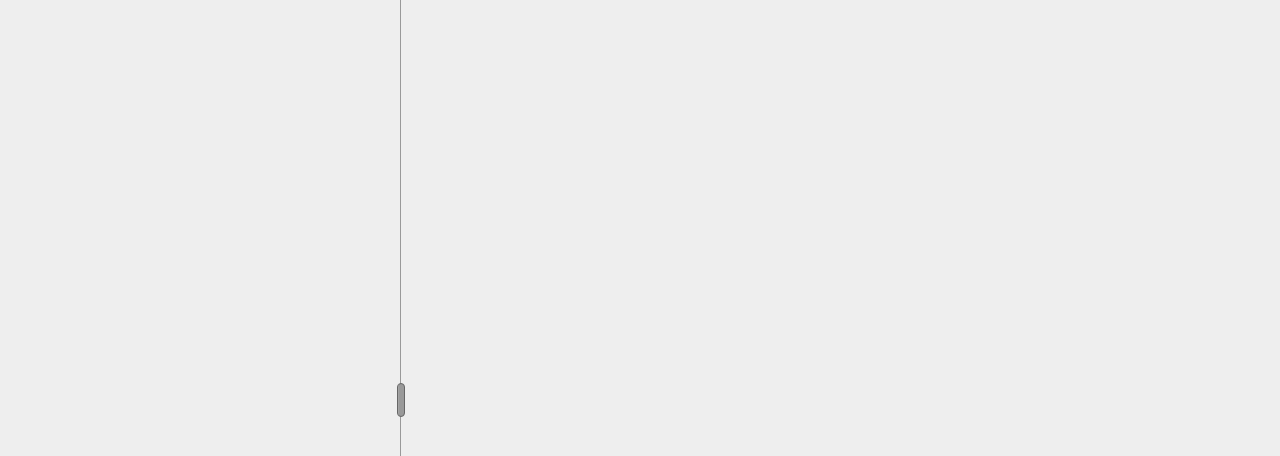
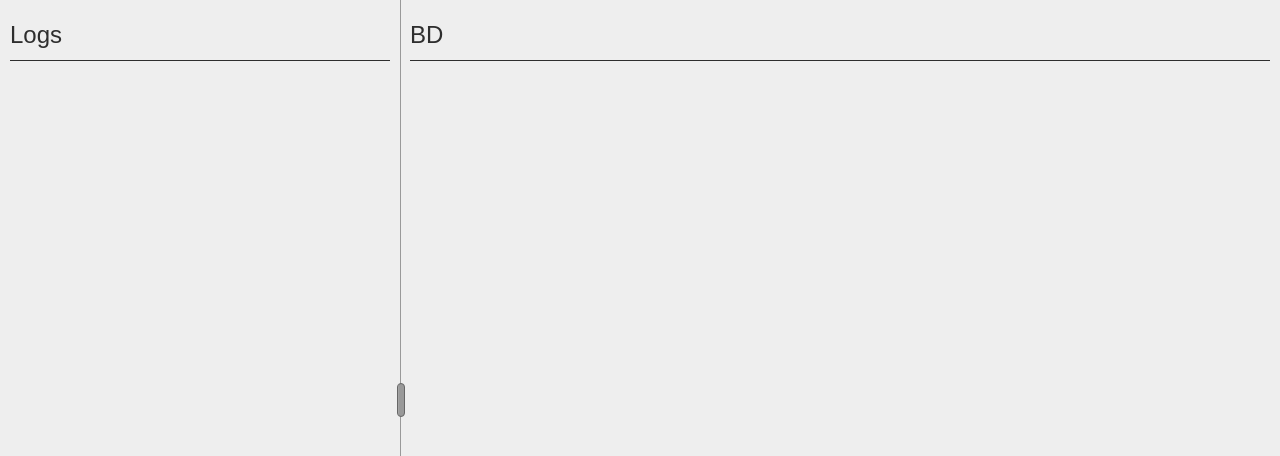
Before and after one commit to ThompsonMss/electronJSwithReactJS, a React (Create React App) app: page / in a window 1280 px wide. Shown: the top 456 px of the page. Built offline with nearby package versions, Linux system fonts and the light colour scheme.

Commit message:
add: component Title

```diff
--- a/src/App.js
+++ b/src/App.js
@@ -1,4 +1,4 @@
-import { Container, WrapperLeft, WrapperRight } from "./styles";
+import { Container, WrapperLeft, WrapperRight, Title } from "./styles";
 import { ResizableBox } from "react-resizable";
 
 function App() {
@@ -12,10 +12,18 @@ function App() {
         resizeHandles={["e"]}
         axis="x"
       >
-        <WrapperLeft></WrapperLeft>
+        <WrapperLeft>
+          <Title>
+            <span>Logs</span>
+          </Title>
+        </WrapperLeft>
       </ResizableBox>
 
-      <WrapperRight></WrapperRight>
+      <WrapperRight>
+        <Title>
+          <span>BD</span>
+        </Title>
+      </WrapperRight>
     </Container>
   );
 }
--- a/src/styles.js
+++ b/src/styles.js
@@ -21,3 +21,20 @@ export const WrapperRight = styled.div`
   display: flex;
   flex: 1;
 `;
+
+export const Title = styled.div`
+  display: flex;
+  width: 100%;
+  padding-bottom: 0px;
+  margin: 10px;
+  height: 50px;
+  flex-direction: row;
+  align-items: center;
+  justify-content: flex-start;
+  border-bottom: .5px solid #2e2e2e;
+
+  span {
+    font-size: 24px;
+    color: #2e2e2e;
+  }
+`;
```
Also changed, not shown: 1 other file (tests, documents, lock files or other folders).
